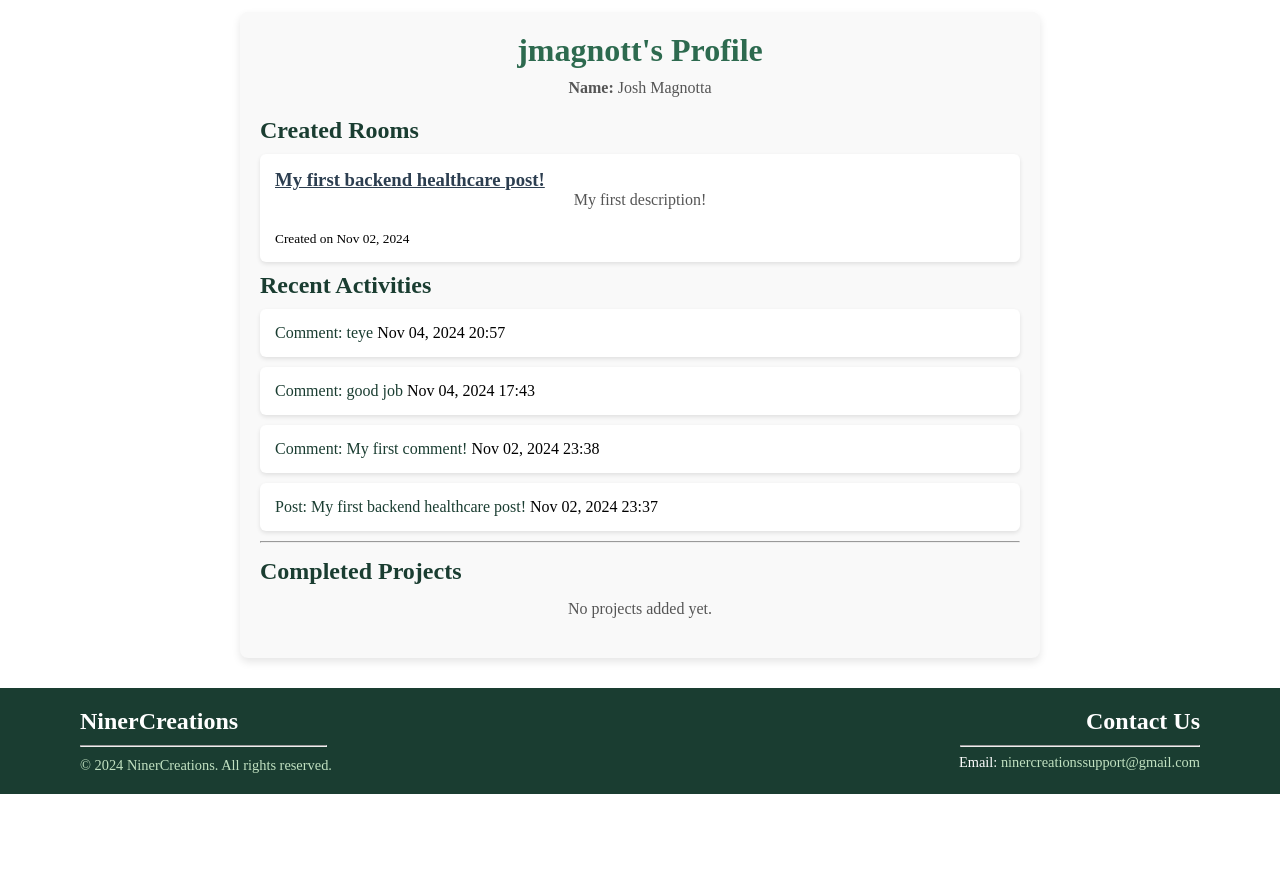
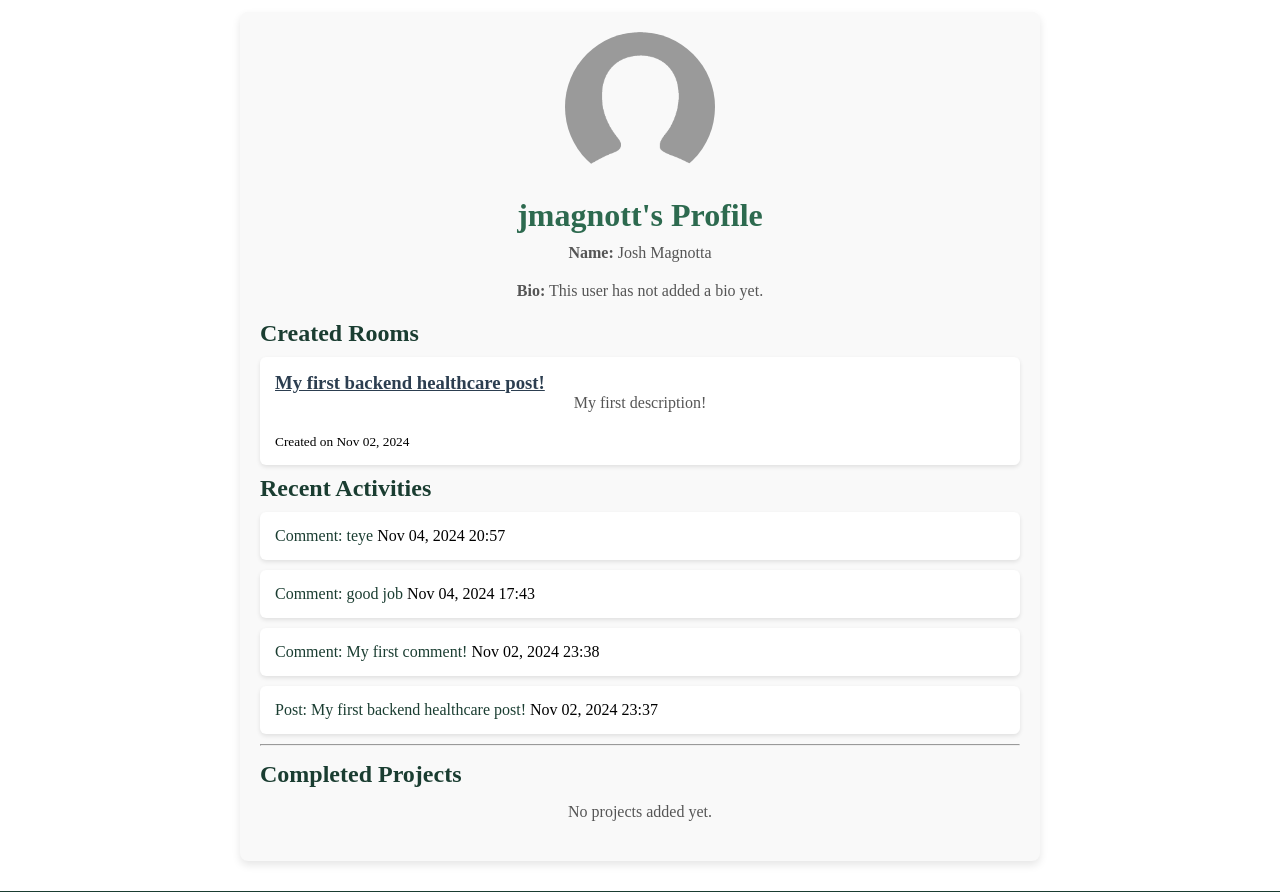
Before and after one commit to JoshMagnotta/NinerCreations, a Django app: page /profile/1/ in a window 1280 px wide. Shown: the part 86-978 px from the top of the page. Before the commit the page ends 880 px from the top, so only its background shows below. Run offline with Django 5.2, Linux system fonts and the light colour scheme; data comes from the database, SQL or seed files in the repository; both versions use the stored data as it was after the commit.

Commit message:
Update user profile view and related files

```diff
--- a/NinerCreations/NinerCreations/templates/base/user_profile.html
+++ b/NinerCreations/NinerCreations/templates/base/user_profile.html
@@ -1,10 +1,23 @@
 {% extends "base/base.html" %}
+{% load static %}
 
 {% block content %}
 <div class="profile-page-container">
+    <!-- Profile Picture Section -->
+    <div class="profile-header" style="text-align: center; margin-bottom: 20px;">
+        <div style="display: flex; justify-content: center;">
+            {% if profile_picture %}
+                <img src="{{ profile_picture }}" alt="Profile Picture" class="profile-picture" style="border-radius: 50%; width: 150px; height: 150px; object-fit: cover;">
+            {% else %}
+                <img src="{% static 'images/default_profile.png' %}" alt="Default Profile Picture" class="profile-picture" style="border-radius: 50%; width: 150px; height: 150px; object-fit: cover;">
+            {% endif %}
+        </div>
         <h1>{{ profile_user.username }}'s Profile</h1>
         <p><strong>Name:</strong> {{ profile_user.get_full_name }}</p>
+        <p><strong>Bio:</strong> {{ bio }}</p>
+    </div>
 
+    <!-- Created Rooms Section -->
     <h2>Created Rooms</h2>
     {% if recent_rooms %}
         <ul>
@@ -22,6 +35,7 @@
         <p>No rooms created yet.</p>
     {% endif %}
 
+    <!-- Recent Activities Section -->
     <h2>Recent Activities</h2>
     {% if recent_activities %}
         <div>
@@ -38,7 +52,6 @@
                             </a>
                         {% endif %}
                         {{ activity.created_at|date:"M d, Y H:i" }}
-                    </a>
                     </li>
                 {% endfor %}
             </ul>
@@ -46,9 +59,11 @@
     {% else %}
         <p>No recent activities.</p>
     {% endif %}
-    <!-- end activities and rooms -->
+
     <hr style="color:#1A3D31;">
-    <h2 style="margin-bottom: 15px; margin-top: 15px; ">Completed Projects</h2>
+
+    <!-- Completed Projects Section -->
+    <h2 style="margin-bottom: 15px; margin-top: 15px;">Completed Projects</h2>
     {% if projects %}
         <ul>
             {% for project in projects %}
--- a/NinerCreations/NinerCreations/views.py
+++ b/NinerCreations/NinerCreations/views.py
@@ -126,28 +126,38 @@ def profile_view(request):
 
 
 def user_profile_view(request, pk):
-    user = get_object_or_404(User, pk=pk)
-    # Get or create the Profile for this user
-    profile, created = Profile.objects.get_or_create(user=user)
+    # Fetch the user object for the profile being viewed
+    profile_user = get_object_or_404(User, pk=pk)
+    profile, created = Profile.objects.get_or_create(user=profile_user)
 
-    recent_rooms = Post.objects.filter(author=user).order_by('-created_at')[:5]
-    recent_posts = Post.objects.filter(author=user).order_by('-created_at')[:10]
-    recent_comments = Comment.objects.filter(author=user).order_by('-created_at')[:10]
-    projects = Project.objects.filter(user=user)
+    # Fetch recent rooms, posts, and comments by the profile owner
+    recent_rooms = Post.objects.filter(author=profile_user).order_by('-created_at')[:5]
+    recent_posts = Post.objects.filter(author=profile_user).order_by('-created_at')[:10]
+    recent_comments = Comment.objects.filter(author=profile_user).order_by('-created_at')[:10]
 
+    # Combine posts and comments, sorted by creation date
     recent_activities = sorted(
         list(recent_posts) + list(recent_comments),
         key=lambda x: x.created_at,
         reverse=True
     )[:10]
 
+    # Fetch the completed projects for this profile owner
+    projects = Project.objects.filter(user=profile_user).order_by('-created_at')
+
+    # Include bio and profile picture in the context
     context = {
-        'profile': profile,
+        'profile_user': profile_user,  # User whose profile is being viewed
+        'profile_picture': profile.profile_picture.url if profile.profile_picture else None,
+        'bio': profile.bio or "This user has not added a bio yet.",
         'recent_rooms': recent_rooms,
         'recent_activities': recent_activities,
         'projects': projects,
     }
     return render(request, 'base/user_profile.html', context)
+
+
+
 
 def create_post(request):
     if request.method == 'POST':
@@ -349,36 +359,6 @@ def settings(request):
     })
 
 
-# User Profile View (Public Profile)
-def user_profile_view(request, pk):
-    # Fetch the user object for the profile being viewed
-    profile_user = get_object_or_404(User, pk=pk)
-
-    # Fetch recent rooms, posts, and comments by the profile owner
-    recent_rooms = Post.objects.filter(author=profile_user).order_by('-created_at')[:5]
-    recent_posts = Post.objects.filter(author=profile_user).order_by('-created_at')[:10]
-    recent_comments = Comment.objects.filter(author=profile_user).order_by('-created_at')[:10]
-
-    # Combine posts and comments, sorted by creation date
-    recent_activities = sorted(
-        list(recent_posts) + list(recent_comments),
-        key=lambda x: x.created_at,
-        reverse=True
-    )[:10]
-
-    # Fetch the completed projects for this profile owner
-    projects = Project.objects.filter(user=profile_user).order_by('-created_at')
-
-    # Pass the profile owner as `profile_user` and keep `user` for the logged-in user
-    context = {
-        'profile_user': profile_user,
-        'recent_rooms': recent_rooms,
-        'recent_activities': recent_activities,
-        'projects': projects,
-    }
-    return render(request, 'base/user_profile.html', context)
-
-
 # Delete Account View
 @login_required
 def delete_account(request):
```
Also changed, not shown: NinerCreations/NinerCreations/urls.py (line endings or trailing spaces), NinerCreations/db.sqlite3, NinerCreations/media/profile_pictures/muffin_mouse_sJO3oZw.jpg (added). Lines whose indentation alone changed are shown as unchanged.
